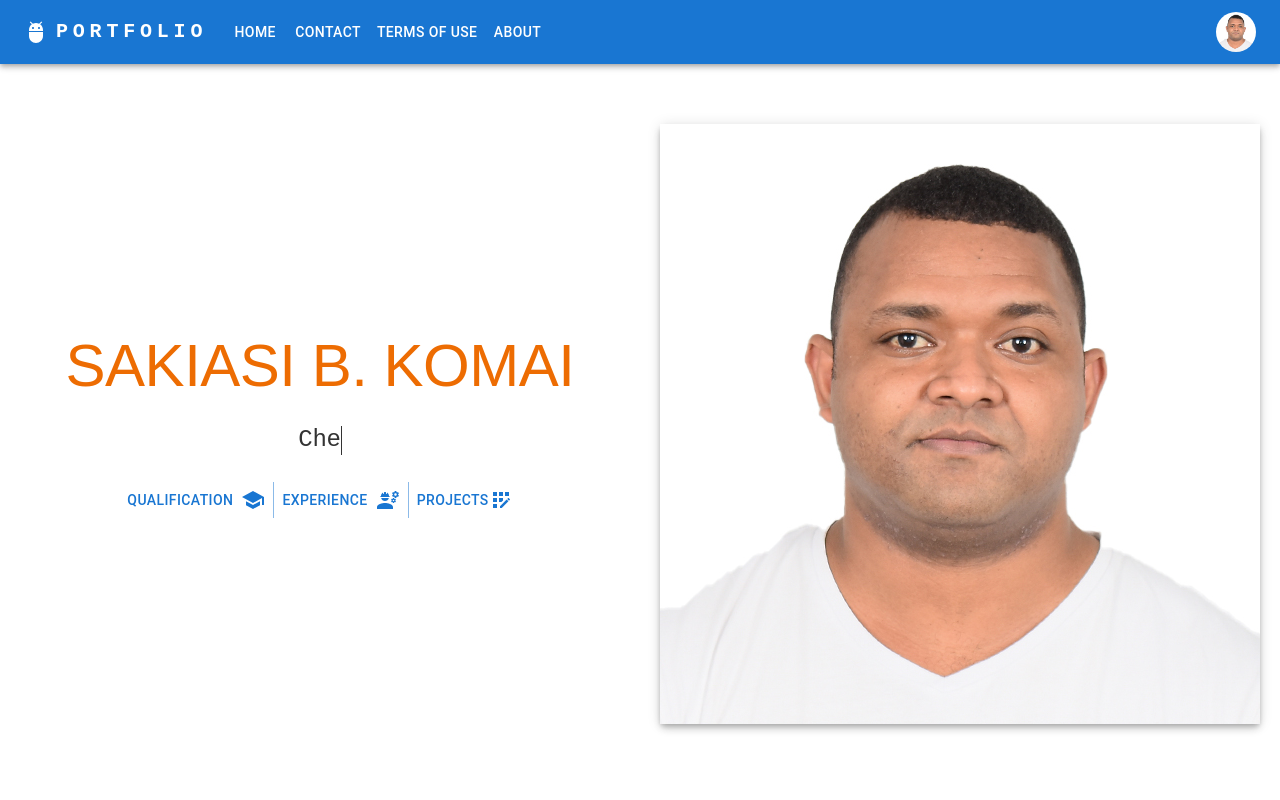
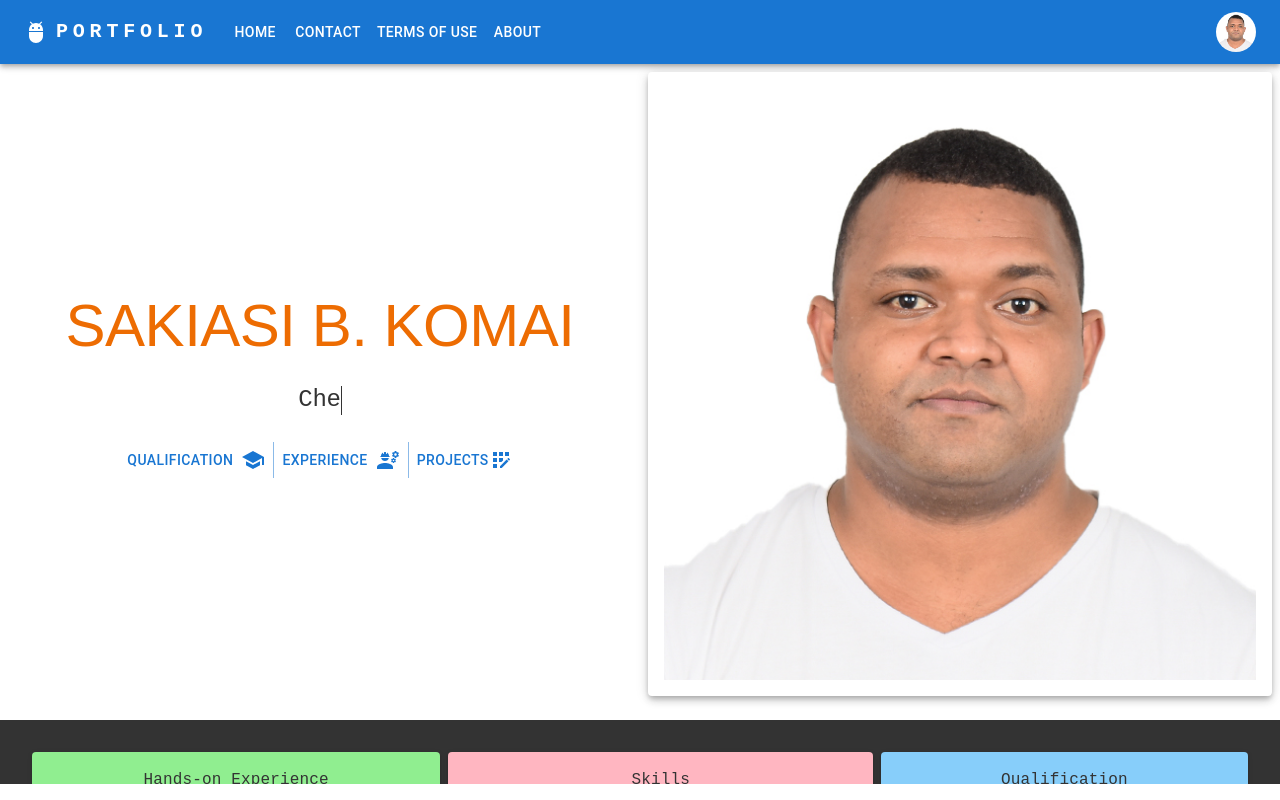
Before and after one commit to 007saki/profile, a Next.js app: page /home in a window 1280 px wide. Built offline with nearby package versions, Linux system fonts and the light colour scheme.

Commit message:
check responsive

```diff
--- a/app/components/stackCard.tsx
+++ b/app/components/stackCard.tsx
@@ -21,15 +21,15 @@ const experience = [
 ]
 
 export const StackCard1:React.FC = () => {
+    const capitalize = experience.map(data => {return data.charAt(0).toUpperCase() + data.slice(1)})
 
-    const capitalize = experience.map(data => {return data.charAt(0).toUpperCase() + data.slice(1)})
   return (
-    <Grid2 container display={'flex'} alignItems={'center'} justifyContent={'center'}>
-        <Grid2 bgcolor={'lightgreen'} height={'80vh'} component={Paper} elevation={2} p={4}>
-            <Typography textAlign={'center'} variant="body1" sx={{fontFamily:"'Courier New',monospace",color:'#333', }}>Experience</Typography>
-            <Typography textAlign={'center'} variant="h4" color="inherit" fontFamily={'fantasy'}>8 Years</Typography>
+    <Grid2>
+        <Grid2 bgcolor={'lightgreen'} component={Paper} elevation={2} p={2}>
+            <Typography textAlign={'center'} variant="body1" sx={{fontFamily:"'Courier New',monospace",color:'#333', }}>Hands-on Experience</Typography>
+            <Typography textAlign={'center'} variant="h4" color="inherit" fontFamily={'fantasy'}>8 Years in </Typography>
             <Divider/>
-            {capitalize.map(data =><Typography key={data} variant="body1" sx={{fontFamily:'sans-serif',color:'#333', display:'flex'}}><ArrowRightOutlined/>{data}</Typography>)}
+            {capitalize.map(data =><Typography noWrap key={data} variant="body1" sx={{fontFamily:'sans-serif',color:'#333', display:'flex'}}><ArrowRightOutlined/>{data}</Typography>)}
         </Grid2>
     </Grid2>
   )
--- a/app/components/stackCard2.tsx
+++ b/app/components/stackCard2.tsx
@@ -24,15 +24,15 @@ const hardSkills = [
 ]
 
 export const StackCard2:React.FC = () => {
+    const capitalize = hardSkills.map(data => {return data.charAt(0).toUpperCase() + data.slice(1)})
 
-    const capitalize = hardSkills.map(data => {return data.charAt(0).toUpperCase() + data.slice(1)})
   return (
-    <Grid2 container display={'flex'} alignItems={'center'} justifyContent={'center'}>
-        <Grid2 bgcolor={'lightpink'} height={'80vh'} component={Paper} elevation={2} p={4}>
+    <Grid2>
+        <Grid2 bgcolor={'lightpink'} component={Paper} elevation={2} p={2}>
             <Typography noWrap textAlign={'center'} variant="body1" sx={{fontFamily:"'Courier New',monospace",color:'#333', }}>Skills</Typography>
             <Typography noWrap textAlign={'center'} variant="h4" color="inherit" fontFamily={'fantasy'}>Hard Skills</Typography>
             <Divider/>
-            {capitalize.map(data =><Typography key={data} variant="body1" sx={{fontFamily:'sans-serif',color:'#333', display:'flex'}}><ArrowRightOutlined/>{data}</Typography>)}
+            {capitalize.map(data =><Typography noWrap key={data} variant="body1" sx={{fontFamily:'sans-serif',color:'#333', display:'flex'}}><ArrowRightOutlined/>{data}</Typography>)}
         </Grid2>
     </Grid2>
   )
--- a/app/components/stackCard3.tsx
+++ b/app/components/stackCard3.tsx
@@ -14,15 +14,14 @@ const hardSkills = [
 ]
 
 export const StackCard3:React.FC = () => {
-
     const capitalize = hardSkills.map(data => {return data.charAt(0).toUpperCase() + data.slice(1)})
   return (
-    <Grid2 container display={'flex'} alignItems={'center'} justifyContent={'center'}>
-        <Grid2 bgcolor={'lightskyblue'} height={'80vh'} component={Paper} elevation={2} p={4}>
+    <Grid2 >
+        <Grid2 bgcolor={'lightskyblue'} component={Paper} elevation={2} p={2}>
             <Typography textAlign={'center'} variant="body1" sx={{fontFamily:"'Courier New',monospace",color:'#333', }}>Qualification</Typography>
             <Typography textAlign={'center'} variant="h4" color="inherit" fontFamily={'fantasy'}>Certification</Typography>
             <Divider/>
-            {capitalize.map(data =><Typography key={data} variant="body1" sx={{fontFamily:'sans-serif',color:'#333', display:'flex'}}><ArrowRightOutlined/>{data}</Typography>)}
+            {capitalize.map(data =><Typography noWrap key={data} variant="body1" sx={{fontFamily:'sans-serif',color:'#333', display:'flex'}}><ArrowRightOutlined/>{data}</Typography>)}
         </Grid2>
     </Grid2>
   )
--- a/app/home/page.tsx
+++ b/app/home/page.tsx
@@ -15,9 +15,9 @@ const text = [
 
 const PortfolioHome = () => {
   return (
-    <Grid2 gap={10} container display={'flex'} alignItems={'start'} justifyContent={'start'}>
-      <Grid2 size={12} container display={'flex'}>
-          <Grid2 height={'90vh'} gap={3} display={'flex'} flexDirection={'column'} alignItems={'center'} justifyContent={'center'} p={5} size={{xs:12,sm:12,md:6}}>
+    <Grid2 gap={2} container display={'flex'} alignItems={'start'} justifyContent={'start'}>
+      <Grid2 flexDirection={{md:'row',sm:'row'}} alignItems={'center'} justifyContent={'center'} size={12} container display={'flex'}>
+          <Grid2  gap={3} display={'flex'} flexDirection={'column'} alignItems={'center'} justifyContent={'center'} p={5} size={{xs:12,sm:12,md:6}}>
               <Typography fontFamily={'fantasy'} variant="h2" color='warning'>SAKIASI B. KOMAI</Typography>
               <Grid2 height={'2rem'}>
                 <TxtTyping text={text} />
@@ -28,13 +28,13 @@ const PortfolioHome = () => {
                 <Button>Projects <AppRegistration/></Button>
               </ButtonGroup>
           </Grid2>
-          <Grid2 padding={5} height={'90vh'} display={'flex'} alignItems={'center'} justifyContent={'center'} p={1} size={{xs:12,sm:12,md:6}} >
-            <Grid2 component={Paper} elevation={5}>
+          <Grid2 padding={5} display={'flex'} alignItems={'center'} justifyContent={'center'} p={1} size={{xs:12,sm:12,md:6}} >
+            <Grid2 p={2} component={Paper} elevation={5}>
               <img height={300} src="/sakiasi.JPG" alt="sakiasi" />
             </Grid2>
         </Grid2>
       </Grid2>
-        <Stack sx={{ minWidth: 0 }} component={Container} p={4} spacing={1} direction={{md:'row',sm:'column',xs:'column'}}>
+        <Stack sx={{bgcolor:'#333'}} width={'100%'} display={'flex'} justifyContent={'center'} p={4} spacing={1} direction={{md:'row',sm:'column',xs:'column'}}>
           <Grid2><StackCard1/></Grid2>
           <Grid2><StackCard2/></Grid2>
           <Grid2><StackCard3/></Grid2>
```
